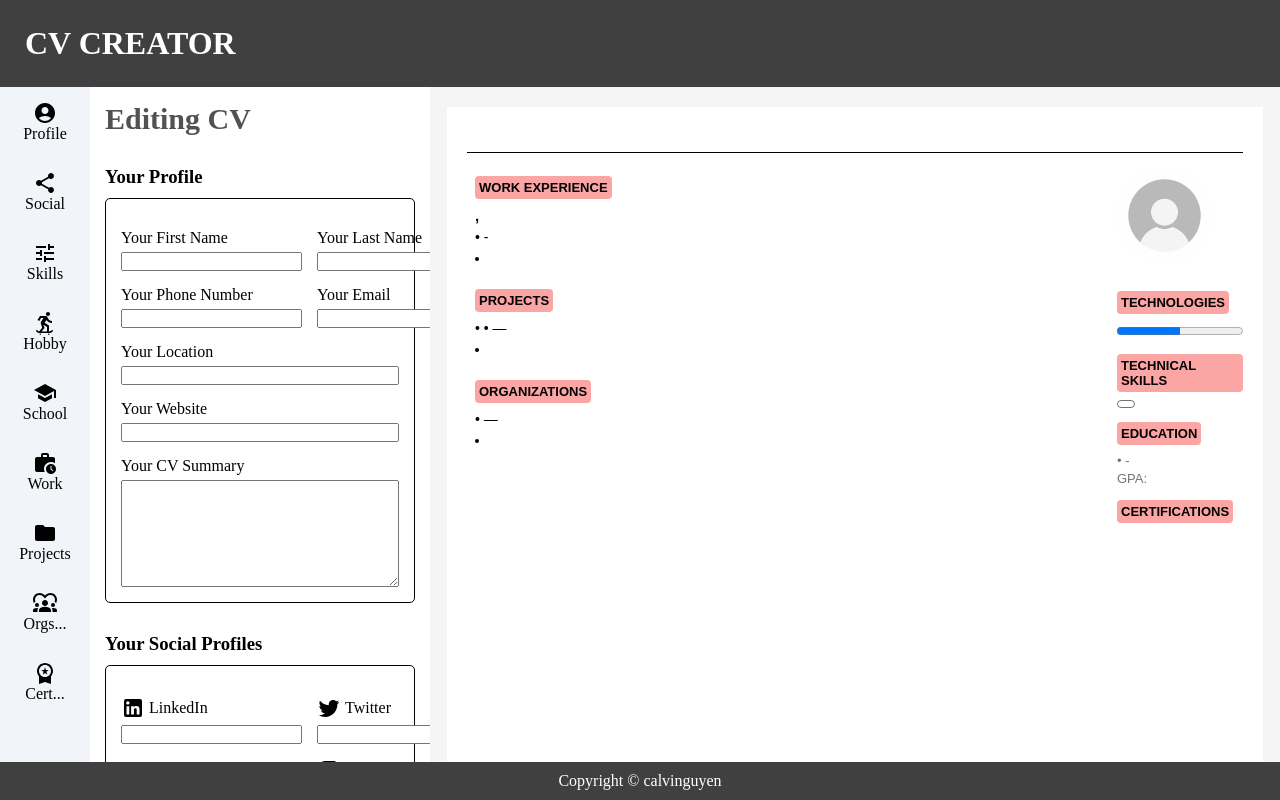
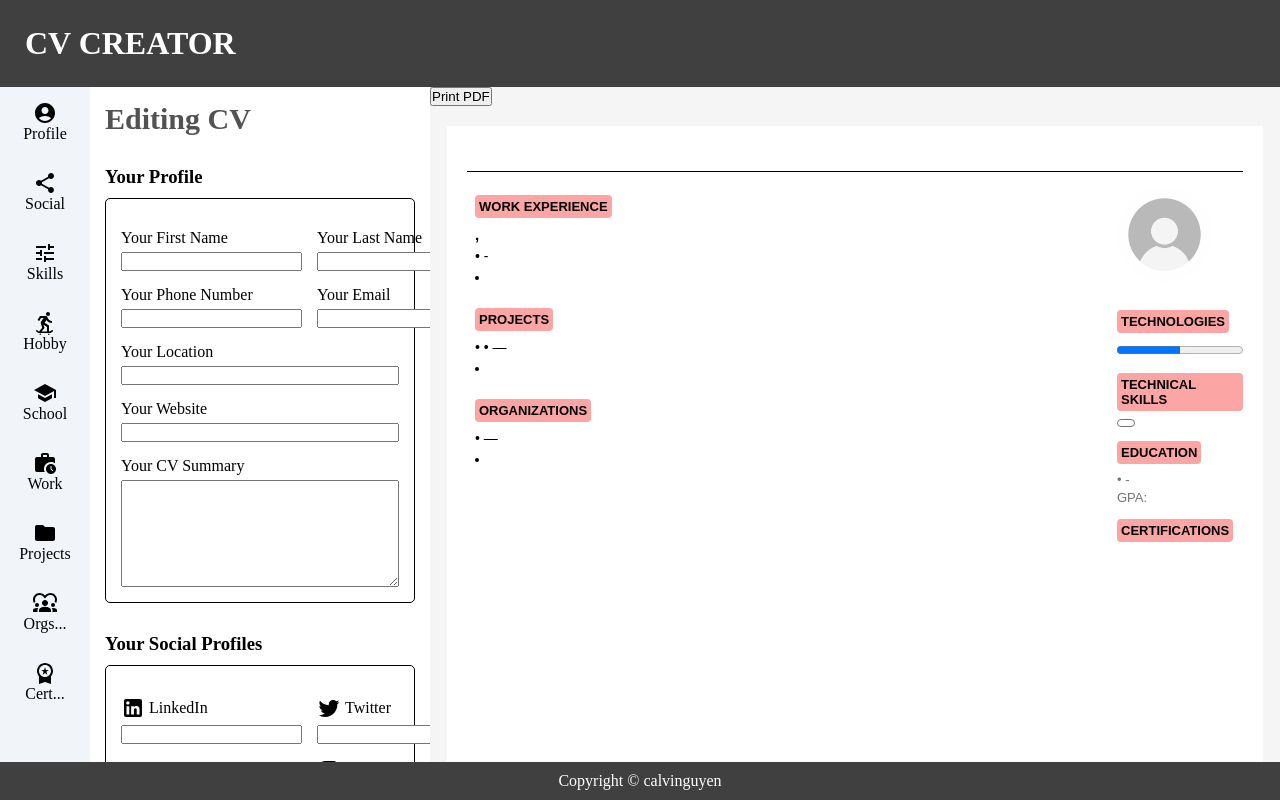
Before and after one commit to calvinguyen/cv-application, a React (Vite) app: page / in a window 1280 px wide. Built offline with nearby package versions, Linux system fonts and the light colour scheme.

Commit message:
Add print to pdf functionality

```diff
--- a/package.json
+++ b/package.json
@@ -17,6 +17,7 @@
     "immer": "^10.0.1",
     "react": "^18.2.0",
     "react-dom": "^18.2.0",
+    "react-to-print": "^2.14.12",
     "use-immer": "^0.9.0",
     "uuid": "^9.0.0"
   },
--- a/src/components/CVForm/CVForm.jsx
+++ b/src/components/CVForm/CVForm.jsx
@@ -1,11 +1,12 @@
+import { forwardRef } from 'react';
 import '../../assets/css/CVForm.css';
 import CVHeader from './CVHeader';
 import CVMain from './CVMain';
 import CVProfile from './CVProfile';
 
-const CVForm = ({ cv }) => {
+const CVForm = forwardRef(({ cv }, ref) => {
   return (
-    <section id="cv-form">
+    <section id="cv-form" ref={ref} >
       <CVHeader generalInfo={cv.generalInfo} />
 
       <CVMain cv={cv} />
@@ -13,6 +14,6 @@ const CVForm = ({ cv }) => {
       <CVProfile cv={cv} />
     </section>
   );
-};
+});
 
 export default CVForm;
--- a/src/components/Main.jsx
+++ b/src/components/Main.jsx
@@ -1,3 +1,5 @@
+import { useRef } from 'react';
+import { useReactToPrint } from 'react-to-print';
 import { useImmer } from 'use-immer';
 import { v4 as uuidv4 } from 'uuid';
 import CVForm from './CVForm/CVForm';
@@ -8,6 +10,12 @@ import emptyCV from '../data/emptyCV';
 
 const Main = () => {
   const [cv, setCv] = useImmer(emptyCV);
+
+  /* PDF Print Logic */
+  const componentRef = useRef(null);
+  const handlePrint = useReactToPrint({
+    content: () => componentRef.current,
+  });
 
   const handleGeneralInfoChange = (e) => {
     const { name, value } = e.target;
@@ -219,7 +227,8 @@ const Main = () => {
       />
 
       <div id="cv-form-container">
-        <CVForm cv={cv} />
+        <button type='button' onClick={handlePrint}>Print PDF</button>
+        <CVForm cv={cv} ref={componentRef} />
       </div>
     </main>
   );
```
Also changed, not shown: 1 other file (tests, documents, lock files or other folders).
